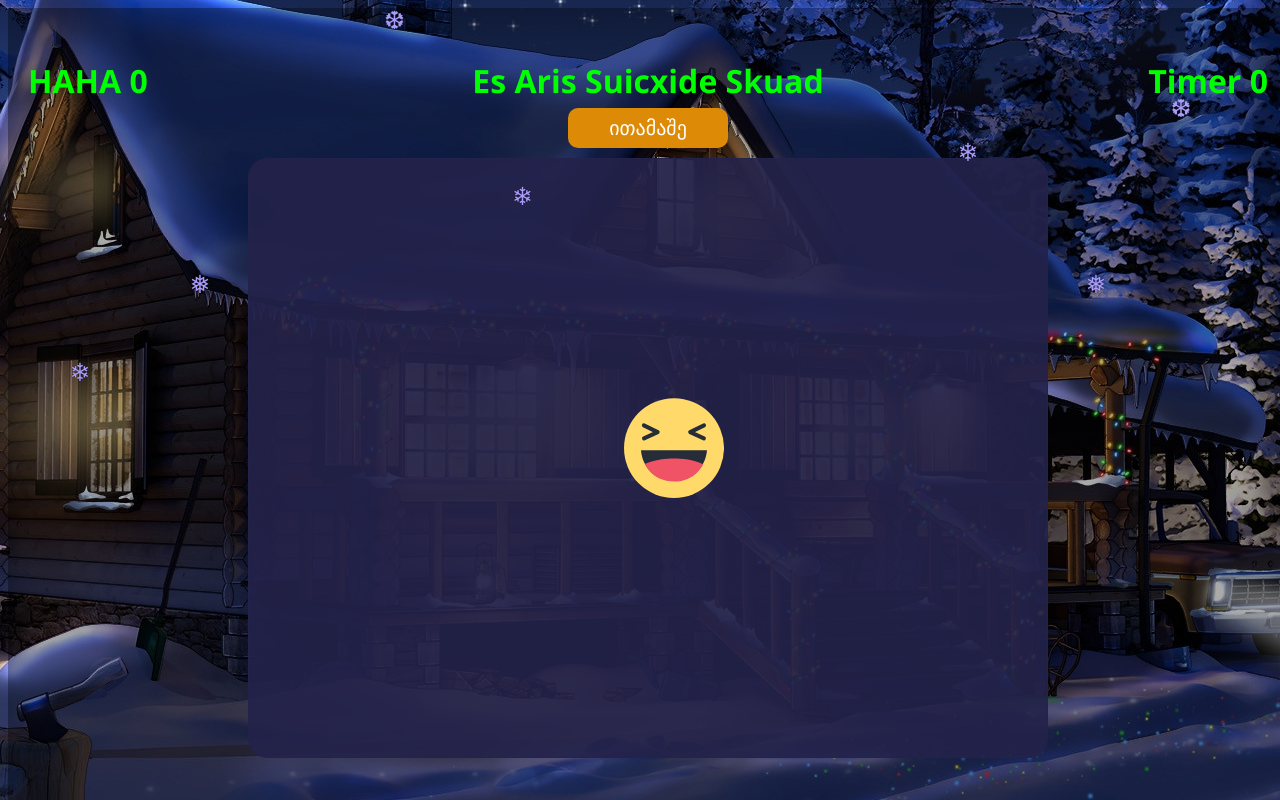
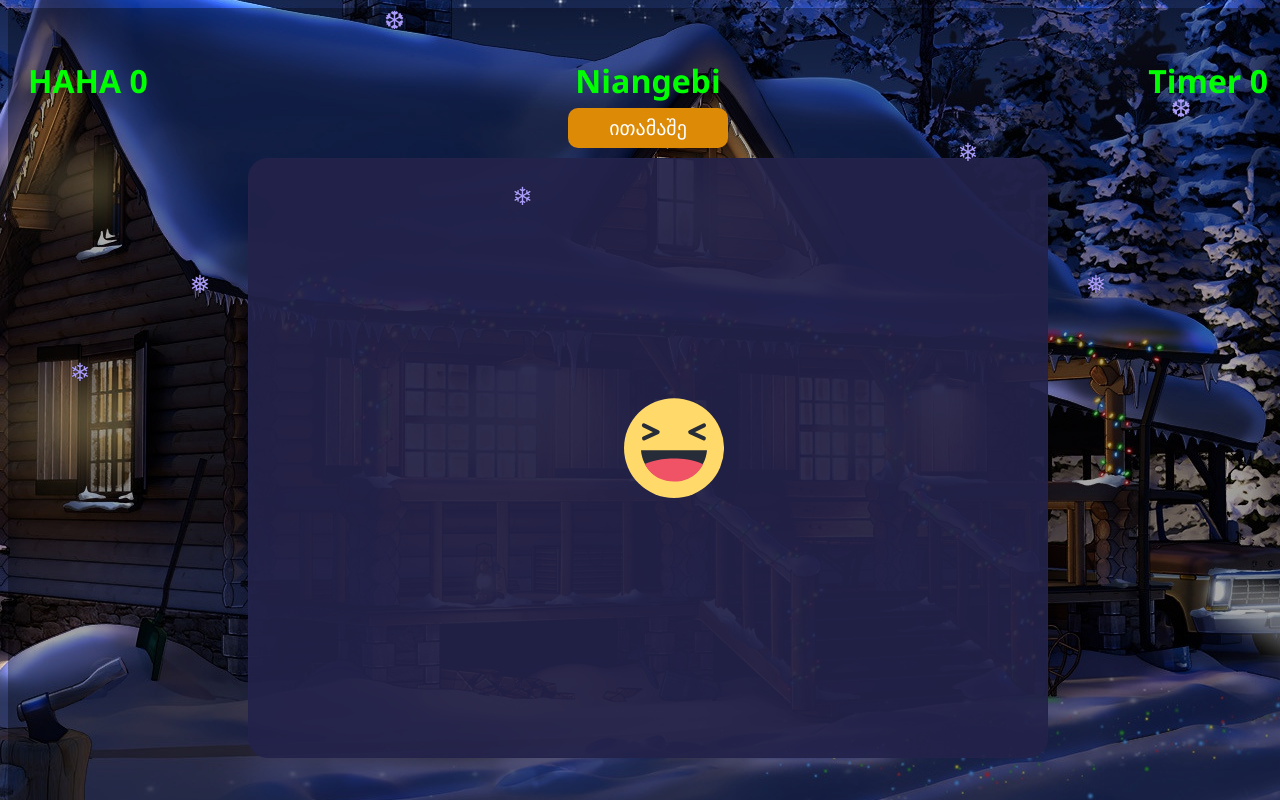
Before and after one commit to OdySoft/Niangebi, a plain HTML site: page index.html in a window 1280 px wide. Drawn offline with Linux system fonts and the light colour scheme; some packages are replaced by stand-ins of ours; a script that the page names is missing.

Commit message:
update html

```diff
--- a/index.html
+++ b/index.html
@@ -33,7 +33,7 @@
 
     <header class="Flex">
         <h2 id="score">HAHA 0</h2>
-        <h2 id="mode">Es Aris Suicxide Skuad</h2>
+        <h2 id="mode">Niangebi</h2>
         <h2 id="timer">Timer 0</h2>
     </header>
     <section class="Flex">
```
